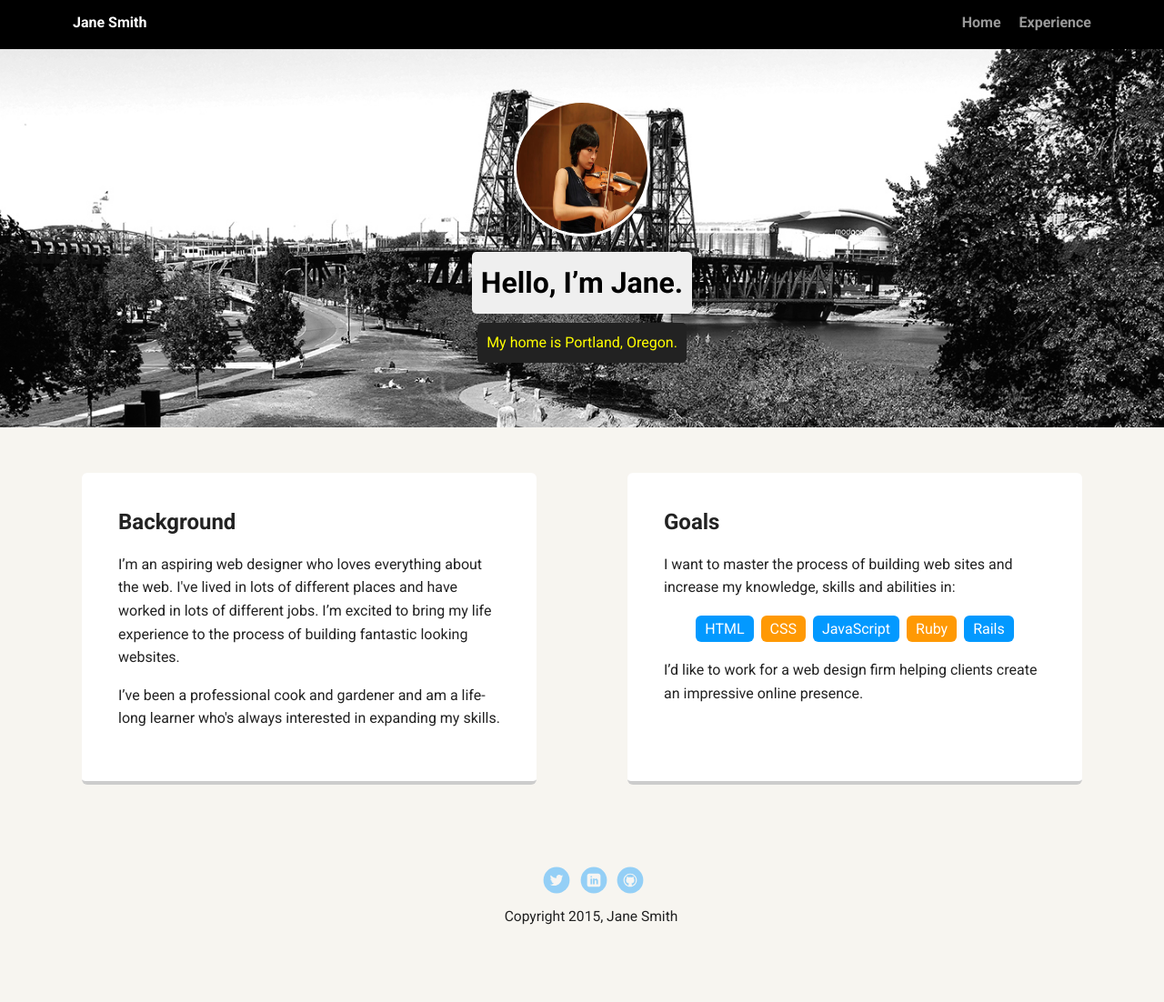
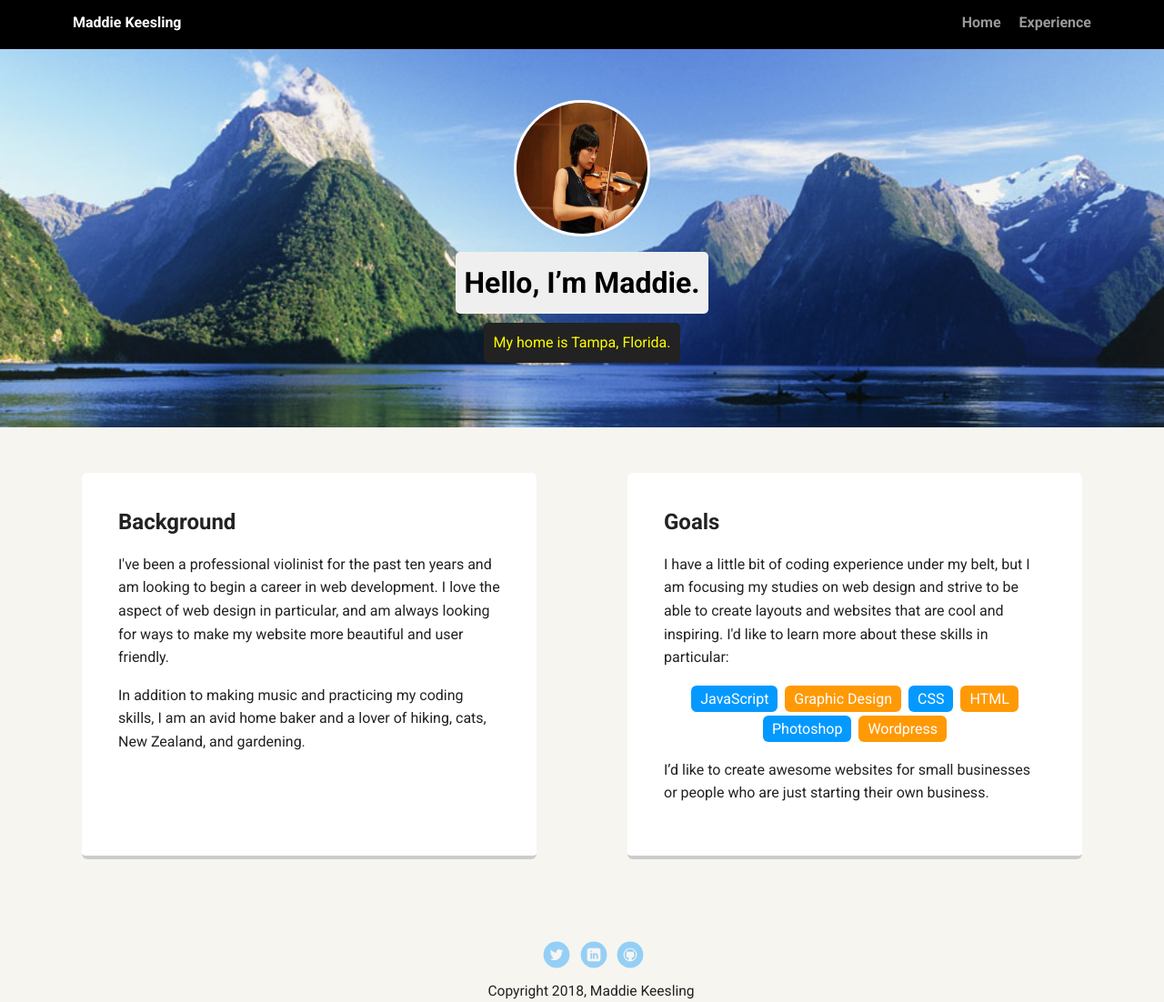
Before and after one commit to maddiewk/fewd_techdegree_project1, a plain HTML site: page portfolio_update_v1/index.html in a window 1280 px wide. Shown: the whole page at 91% size. Drawn offline with Linux system fonts and the light colour scheme; a web font is replaced by a local one.

Commit message:
images, info, links

```diff
--- a/portfolio_update_v1/index.html
+++ b/portfolio_update_v1/index.html
@@ -2,7 +2,7 @@
 <html lang="en">
 <head>
   <meta charset="utf-8">
-  <title>Jane Smith's Profile</title>
+  <title>Maddie Keesling's Profile</title>
   <meta name="viewport" content="width=device-width, initial-scale=1.0">
   <link rel="stylesheet" href="styles.css">
   <link href="https://fonts.googleapis.com/css?family=Muli%7CRoboto:400,300,500,700,900" rel="stylesheet"></head>
@@ -10,46 +10,47 @@
 
     <div class="main-nav">
         <ul class="nav">
-          <li class="name">Jane Smith</li>
-          <li><a href="#">Home</a></li>
+          <li class="name">Maddie Keesling</li>
+          <li><a href="index.html">Home</a></li>
           <li><a href="#">Experience</a></li>
         </ul>
     </div>
 
     <header>
       <img src="images/Violinheadshot.png" alt="Maddie playing violin" class="profile-image">
-      <h1 class="tag name">Hello, I’m Jane.</h1>
-      <p class="tag location">My home is Portland, Oregon.</p>
+      <h1 class="tag name">Hello, I’m Maddie.</h1>
+      <p class="tag location">My home is Tampa, Florida.</p>
     </header>
 
     <main class="flex">
       <div class="card">
         <h2>Background</h2>
-        <p>I’m an aspiring web designer who loves everything about the web. I've lived in lots of different places and have worked in lots of different jobs. I’m excited to bring my life experience to the process of building fantastic looking websites.</p>
-        <p>I’ve been a professional cook and gardener and am a life-long learner who's always interested in expanding my skills.</p>
+        <p>I've been a professional violinist for the past ten years and am looking to begin a career in web development. I love the aspect of web design in particular, and am always looking for ways to make my website more beautiful and user friendly.</p>
+        <p>In addition to making music and practicing my coding skills, I am an avid home baker and a lover of hiking, cats, New Zealand, and gardening.</p>
       </div>
 
       <div class="card">
         <h2>Goals</h2>
-        <p>I want to master the process of building web sites and increase my knowledge, skills and abilities in:</p>
+        <p>I have a little bit of coding experience under my belt, but I am focusing my studies on web design and strive to be able to create layouts and websites that are cool and inspiring. I'd like to learn more about these skills in particular:</p>
         <ul class="skills">
+          <li>JavaScript</li>
+          <li>Graphic Design</li>
+          <li>CSS</li>
           <li>HTML</li>
-          <li>CSS</li>
-          <li>JavaScript</li>
-          <li>Ruby</li>
-          <li>Rails</li>
+          <li>Photoshop</li>
+          <li>Wordpress</li>
         </ul>
-        <p>I’d like to work for a web design firm helping clients create an impressive online presence.</p>
+        <p>I’d like to create awesome websites for small businesses or people who are just starting their own business.</p>
       </div>
 
     </main>
     <footer>
       <ul>
-        <li><a href="#" class="social twitter">Twitter</a></li>
-        <li><a href="#" class="social linkedin">LinkedIn</a></li>
-        <li><a href="#" class="social github">Github</a></li>
+        <li><a href="https://twitter.com/grayirony" target="_blank" class="social twitter">Twitter</a></li>
+        <li><a href="https://www.linkedin.com/in/madeline-watson-52702b94/" target="_blank" class="social linkedin">LinkedIn</a></li>
+        <li><a href="https://github.com/maddiewk" target="_blank" class="social github">Github</a></li>
       </ul>
-      <p class="copyright">Copyright 2015, Jane Smith</p>
+      <p class="copyright">Copyright 2018, Maddie Keesling</p>
     </footer>
   </body>
   </html>
--- a/portfolio_update_v1/styles.css
+++ b/portfolio_update_v1/styles.css
@@ -57,7 +57,7 @@ a:hover {
 
 header {
   text-align: center;
-  background: url('images/portland.jpg') no-repeat top center ;
+  background: url('images/milford_sound.jpg') no-repeat top center ;
   background-size: cover;
   overflow: hidden;
   padding-top: 60px;
```
Also changed, not shown: portfolio_update_v1/images/milford_sound.jpg (added).
